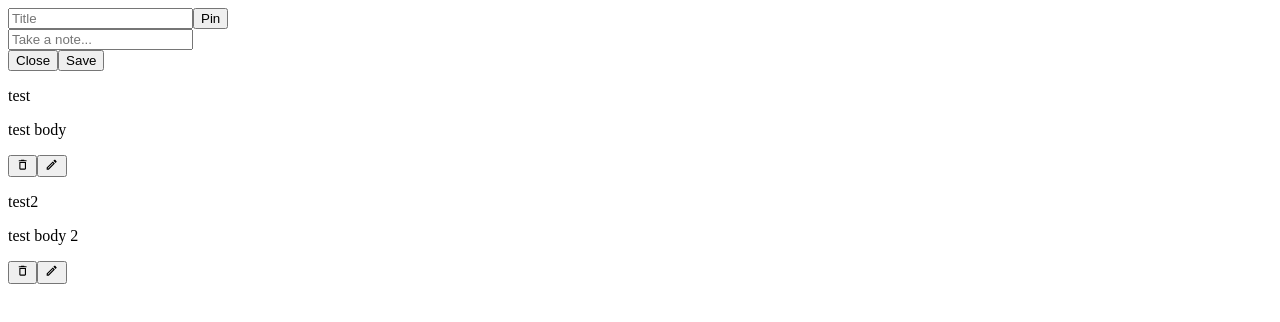
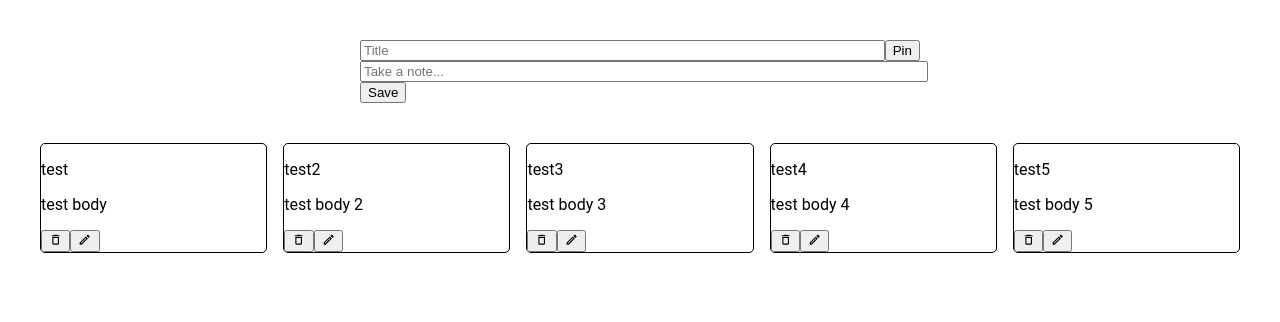
Before and after one commit to ChristianSama/todo-app, a React (Create React App) app: page / in a window 1280 px wide. Shown: the top 322 px of the page. Built offline with nearby package versions, Linux system fonts and the light colour scheme.

Commit message:
added edit functionality and basic styling

```diff
--- a/package.json
+++ b/package.json
@@ -9,6 +9,7 @@
     "react": "^17.0.2",
     "react-dom": "^17.0.2",
     "react-icons": "^4.3.1",
+    "react-masonry-css": "^1.0.16",
     "react-scripts": "5.0.0",
     "uniqid": "^5.4.0",
     "web-vitals": "^2.1.4"
--- a/src/App.js
+++ b/src/App.js
@@ -1,13 +1,15 @@
-// import './App.css';
+import './Styles/App.css';
 import { useState } from "react";
-import EditModal from "./Components/EditModal";
 import TodoForm from "./Components/TodoForm";
 import TodoList from "./Components/TodoList";
 
 function App() {
   const [todos, setTodos] = useState([
     { id: 1, title: "test", body: "test body" },
-    { id: 2, title: "test2", body: "test body 2" }
+    { id: 2, title: "test2", body: "test body 2" },
+    { id: 3, title: "test3", body: "test body 3" },
+    { id: 4, title: "test4", body: "test body 4" },
+    { id: 5, title: "test5", body: "test body 5" }
   ]);
   const [editingTodo, setEditingTodo] = useState();
 
@@ -24,8 +26,12 @@ function App() {
     setEditingTodo(todo);
   }
 
+  const hideEditModal = () => {
+    setEditingTodo(null);
+  }
+
   const editTodo = (newTodo) => {
-    // setTodos(prevTodos => prevTodos.map());
+    setTodos(prevTodos => prevTodos.map(todo => todo.id === newTodo.id ? newTodo : todo));
   }
 
   return (
--- a/src/Components/EditModal.js
+++ /dev/null
@@ -1,11 +0,0 @@
-import TodoForm from "./TodoForm";
-
-function EditModal() {
-  return (
-    <div className="modal-bg">
-      <TodoForm />
-    </div>
-  );
-}
-
-export default EditModal;
--- a/src/Components/TodoForm.js
+++ b/src/Components/TodoForm.js
@@ -1,6 +1,7 @@
 import { useState, useRef } from "react";
 import React from "react";
 import uniqid from "uniqid";
+import "../Styles/TodoForm.css"
 
 function TodoForm(props) {
   const [title, setTitle] = useState(props.todo ? props.todo.title : "");
@@ -35,7 +36,11 @@ function TodoForm(props) {
 
   const handleEdit = (e) => {
     e.preventDefault();
-    //edit
+    props.onSubmit({
+      id: props.todo.id,
+      title: title,
+      body: body
+    })
   }
 
   return (
@@ -45,11 +50,12 @@ function TodoForm(props) {
         <button type="button">Pin</button>
       </div>
       <input type="text" placeholder="Take a note..." value={body} name="body" onChange={handleChange} />
+      {/* <div contentEditable="true" onInput={handleChange} name="body" placeholder="Take a note...">{body}</div> */}
       <div className="bottom-bar">
         <div className="icons">
           {/* icons */}
         </div>
-        <button type="button">Close</button>
+        {/* <button type="button">Close</button> */}
         <button>Save</button>
       </div>
     </form>
--- a/src/Components/TodoList.js
+++ b/src/Components/TodoList.js
@@ -1,6 +1,8 @@
 import React from "react";
 import { MdDeleteOutline } from "react-icons/md";
 import { MdOutlineModeEdit } from "react-icons/md"
+import '../Styles/Todo.css';
+import '../Styles/TodoList.css';
 
 function TodoList(props) {
   const todos = props.todos.map((todo) =>
--- a/src/Styles/App.css
+++ b/src/Styles/App.css
@@ -1,38 +1,9 @@
 .App {
-  text-align: center;
+  padding: 1rem;
 }
 
-.App-logo {
-  height: 40vmin;
-  pointer-events: none;
-}
-
-@media (prefers-reduced-motion: no-preference) {
-  .App-logo {
-    animation: App-logo-spin infinite 20s linear;
+@media screen and (min-width: 37.5rem) {
+  .App {
+    padding: 2.5rem;
   }
 }
-
-.App-header {
-  background-color: #282c34;
-  min-height: 100vh;
-  display: flex;
-  flex-direction: column;
-  align-items: center;
-  justify-content: center;
-  font-size: calc(10px + 2vmin);
-  color: white;
-}
-
-.App-link {
-  color: #61dafb;
-}
-
-@keyframes App-logo-spin {
-  from {
-    transform: rotate(0deg);
-  }
-  to {
-    transform: rotate(360deg);
-  }
-}
--- /dev/null
+++ b/src/Styles/TodoForm.css
@@ -0,0 +1,19 @@
+.todo-form {
+  width: 100%;
+  max-width: 35rem;
+  margin: 0 auto 1rem auto;
+}
+
+.top-bar {
+  display: flex;
+}
+
+.todo-form input {
+  width: 100%;
+}
+
+@media screen and (min-width: 37.5rem) {
+  .todo-form {
+    margin-bottom: 2.5rem;
+  }
+}
--- /dev/null
+++ b/src/Styles/TodoList.css
@@ -0,0 +1,9 @@
+.todo-grid {
+  display: grid;
+  gap: 1rem;
+  grid-template-columns: repeat(auto-fit, minmax(225px, 1fr));
+}
+.card {
+  border: solid 1px black;
+  border-radius: 5px;
+}
--- a/src/Styles/index.css
+++ b/src/Styles/index.css
@@ -1,13 +1,9 @@
-body {
-  margin: 0;
-  font-family: -apple-system, BlinkMacSystemFont, 'Segoe UI', 'Roboto', 'Oxygen',
-    'Ubuntu', 'Cantarell', 'Fira Sans', 'Droid Sans', 'Helvetica Neue',
-    sans-serif;
-  -webkit-font-smoothing: antialiased;
-  -moz-osx-font-smoothing: grayscale;
+@font-face {
+  font-family: 'Roboto', sans-serif;
+  src: url('https://fonts.googleapis.com/css2?family=Roboto&display=swap');
 }
 
-code {
-  font-family: source-code-pro, Menlo, Monaco, Consolas, 'Courier New',
-    monospace;
+body {
+  font-family: 'Roboto', sans-serif;
+  margin: 0;
 }
--- a/src/index.js
+++ b/src/index.js
@@ -1,6 +1,6 @@
 import React from 'react';
 import ReactDOM from 'react-dom';
-// import './index.css';
+import './Styles/index.css';
 import App from './App';
 
 ReactDOM.render(
```
Also changed, not shown: src/Styles/Todo.css (added), 1 other file (tests, documents, lock files or other folders).
